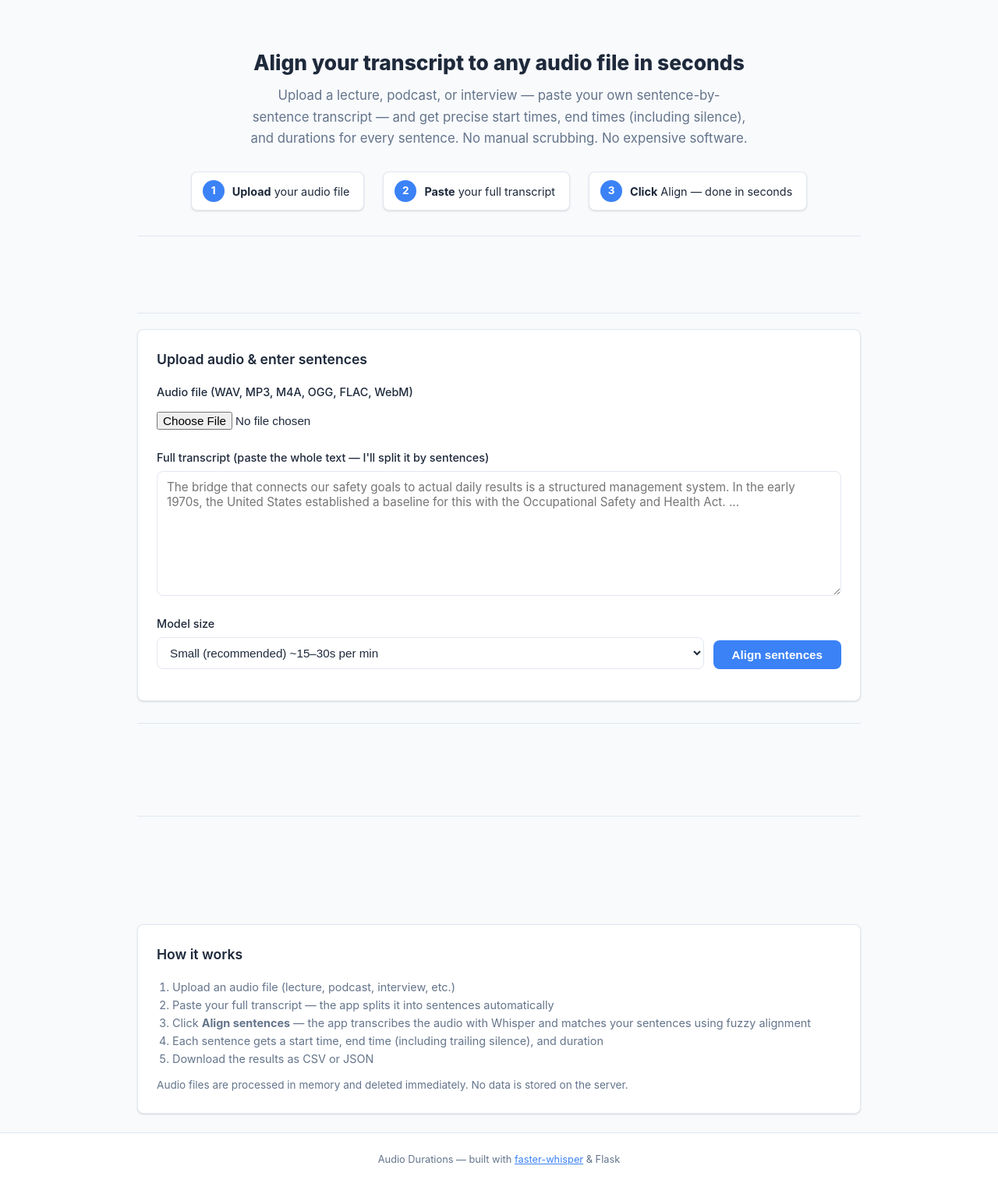
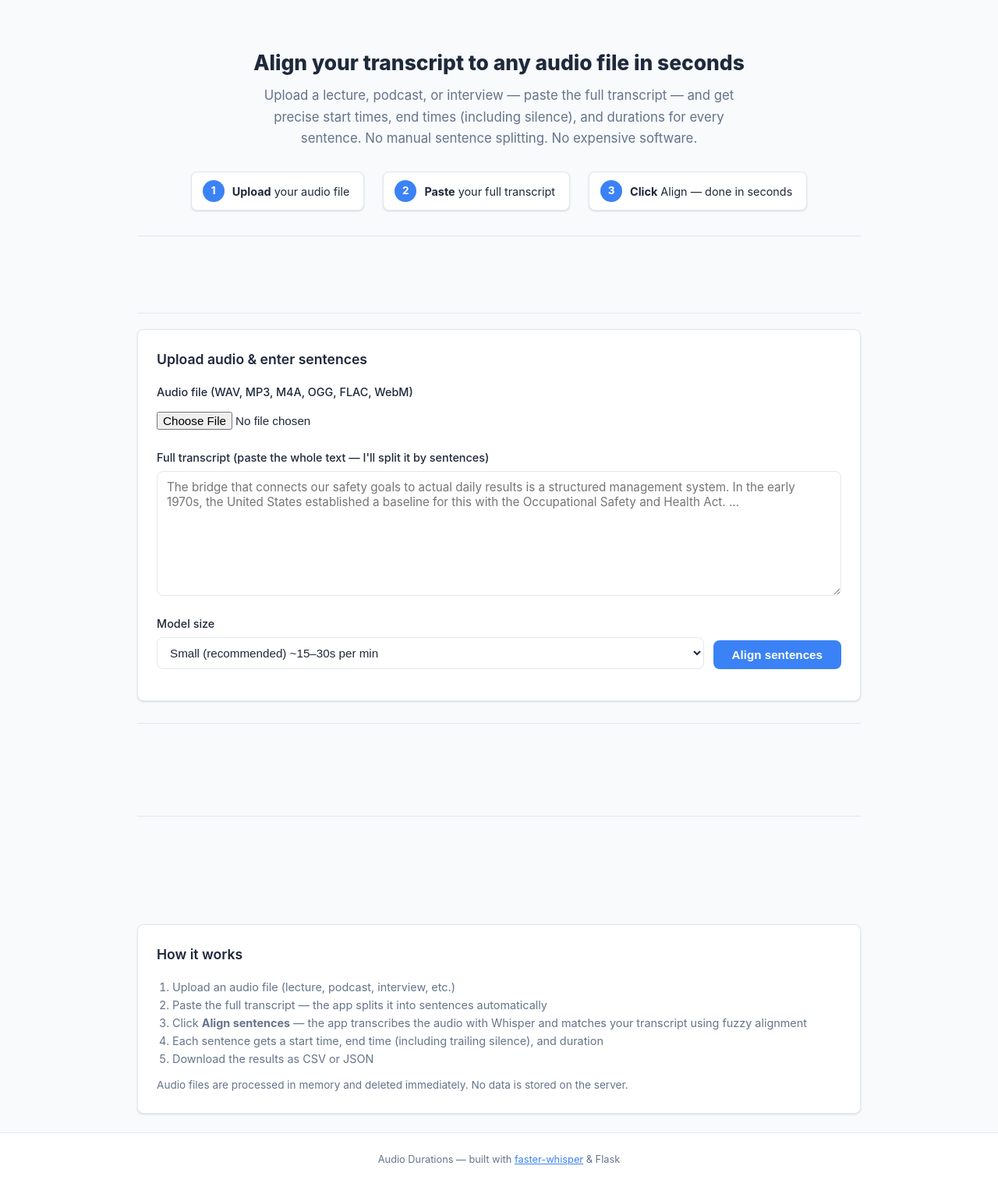
Before and after one commit to ziad0ayman/audio-durations, a Flask app: page / in a window 1280 px wide. Shown: the part 65-1587 px from the top of the page at 78% size. Run offline with Flask 3, Linux system fonts and the light colour scheme.

Commit message:
Update descriptions to reflect auto-split workflow

```diff
--- a/templates/index.html
+++ b/templates/index.html
@@ -26,9 +26,9 @@
   <div class="hero">
     <h2>Align your transcript to any audio file in seconds</h2>
     <p>
-      Upload a lecture, podcast, or interview &mdash; paste your own sentence-by-sentence transcript &mdash;
+      Upload a lecture, podcast, or interview &mdash; paste the full transcript &mdash;
       and get precise start times, end times (including silence), and durations for every sentence.
-      No manual scrubbing. No expensive software.
+      No manual sentence splitting. No expensive software.
     </p>
     <div class="hero-steps">
       <div class="step">
@@ -147,8 +147,8 @@
     <h2>How it works</h2>
     <ol style="padding-left:20px;color:var(--text-muted);font-size:.9rem;">
       <li>Upload an audio file (lecture, podcast, interview, etc.)</li>
-      <li>Paste your full transcript — the app splits it into sentences automatically</li>
-      <li>Click <strong>Align sentences</strong> &mdash; the app transcribes the audio with Whisper and matches your sentences using fuzzy alignment</li>
+      <li>Paste the full transcript — the app splits it into sentences automatically</li>
+      <li>Click <strong>Align sentences</strong> &mdash; the app transcribes the audio with Whisper and matches your transcript using fuzzy alignment</li>
       <li>Each sentence gets a start time, end time (including trailing silence), and duration</li>
       <li>Download the results as CSV or JSON</li>
     </ol>
```
Also changed, not shown: README.md.
